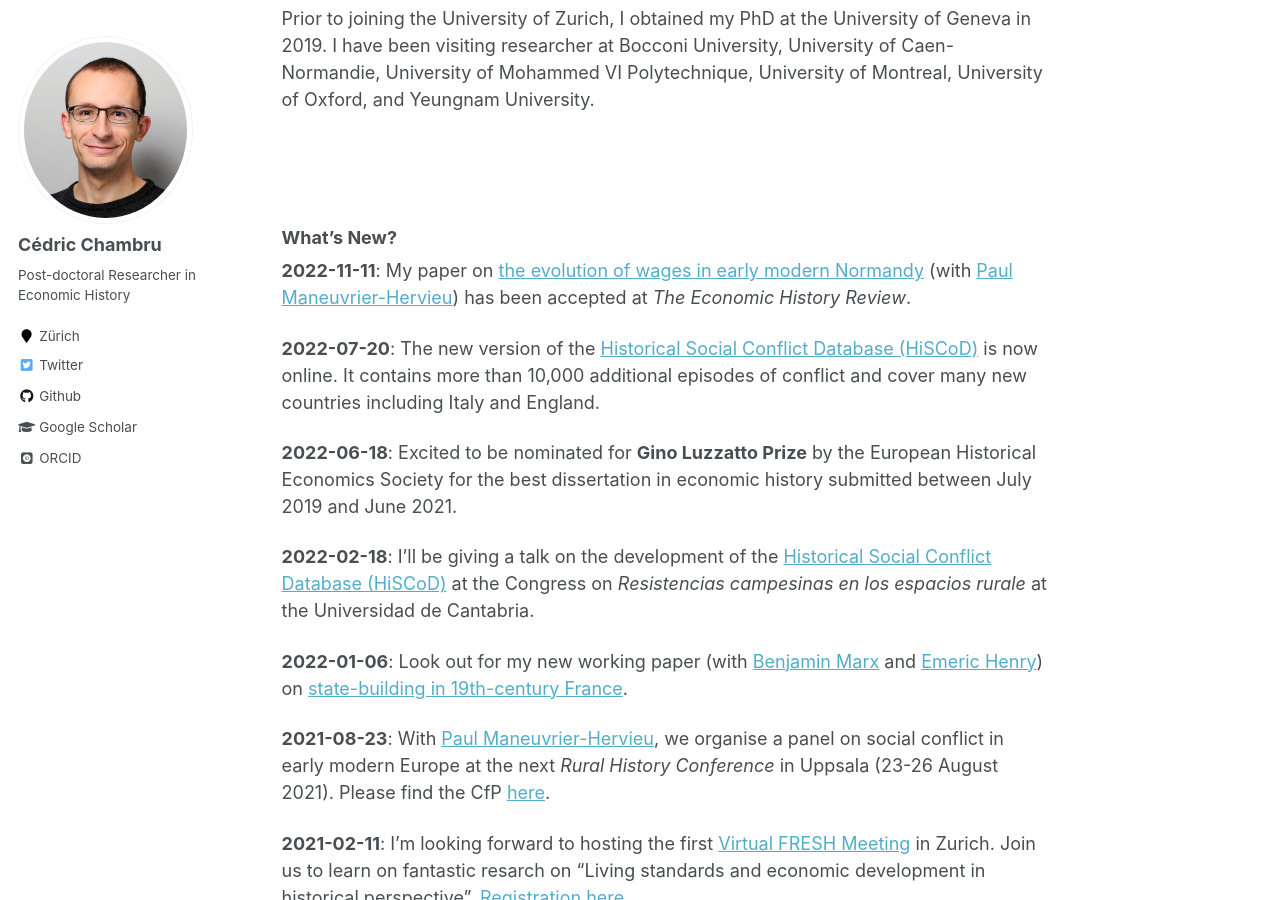
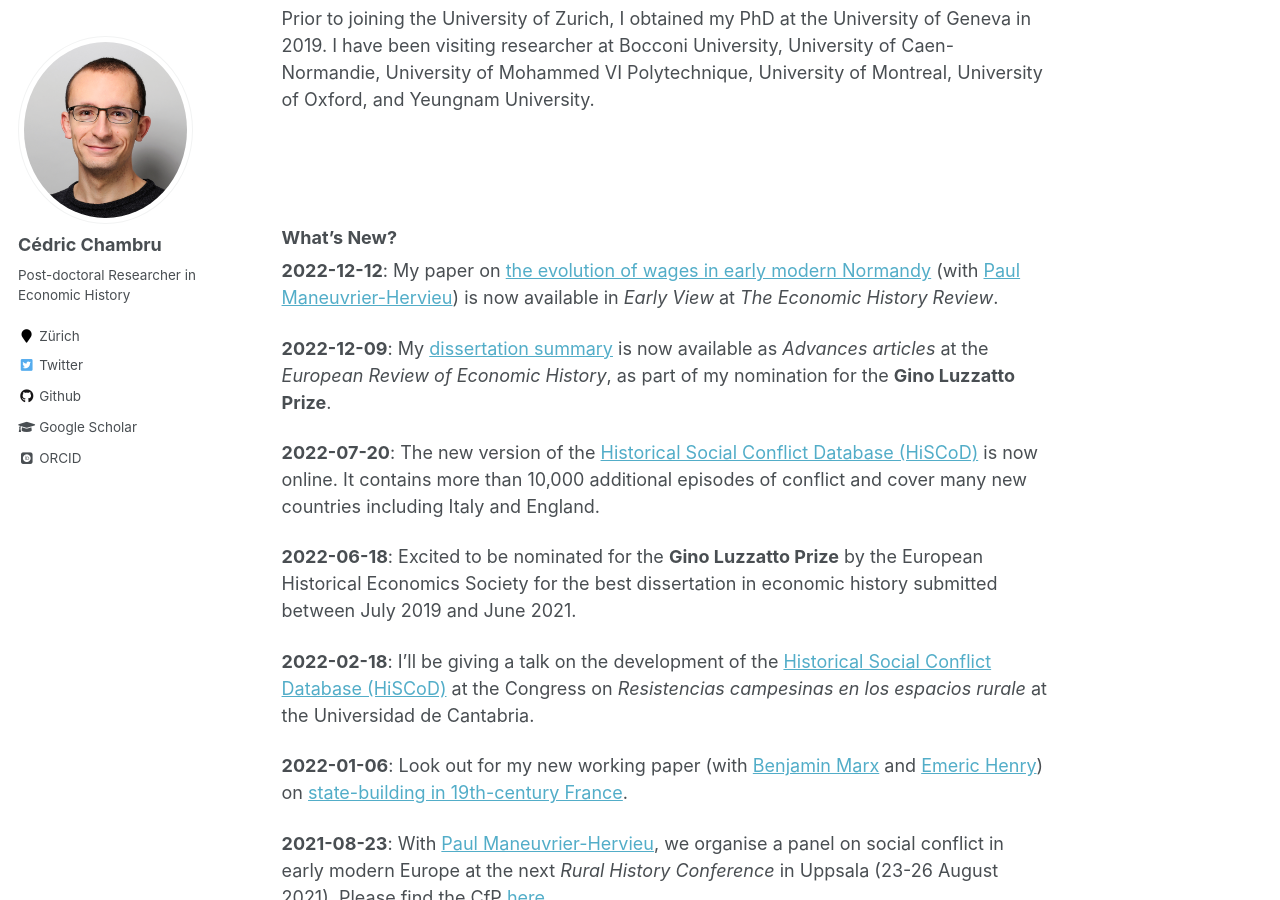
Before and after one commit to CedricChambru/CedricChambru.github.io, a Jekyll site: the page built from _pages/about.md, in a window 1280 px wide and 900 px high, scrolled down 494 px. Built offline with Jekyll 4.4.1, drawn with Linux system fonts in a browser that asks for light colours; some web fonts are replaced.

Commit message:
Update about.md

```diff
--- a/_pages/about.md
+++ b/_pages/about.md
@@ -21,11 +21,13 @@ Prior to joining the University of Zurich, I obtained my PhD at the University o
 
 ### What's New?
 
-**2022-11-11**: My paper on [the evolution of wages in early modern Normandy](https://doi.org/10.1111/ehr.13220) (with [Paul Maneuvrier-Hervieu](https://paulmaneuvrierhervieu.github.io/)) has been accepted at *The Economic History Review*.
+**2022-12-12**: My paper on [the evolution of wages in early modern Normandy](https://doi.org/10.1111/ehr.13220) (with [Paul Maneuvrier-Hervieu](https://paulmaneuvrierhervieu.github.io)) is now available in _Early View_ at *The Economic History Review*.
+
+**2022-12-09**: My [dissertation summary](https://doi.org/10.1093/ereh/heac017) is now available as _Advances articles_ at the *European Review of Economic History*, as part of my nomination for the __Gino Luzzatto Prize__.
 
 **2022-07-20**: The new version of the [Historical Social Conflict Database (HiSCoD)](https://www.unicaen.fr/hiscod) is now online. It contains more than 10,000 additional episodes of conflict and cover many new countries including Italy and England.
 
-**2022-06-18**: Excited to be nominated for __Gino Luzzatto Prize__ by the European Historical Economics Society for the best dissertation in economic history submitted between July 2019 and June 2021.
+**2022-06-18**: Excited to be nominated for the __Gino Luzzatto Prize__ by the European Historical Economics Society for the best dissertation in economic history submitted between July 2019 and June 2021.
 
 **2022-02-18**: I'll be giving a talk on the development of the [Historical Social Conflict Database (HiSCoD)](https://www.unicaen.fr/hiscod/?locale=en) at the Congress on _Resistencias campesinas en los espacios rurale_ at the Universidad de Cantabria.
 
```
